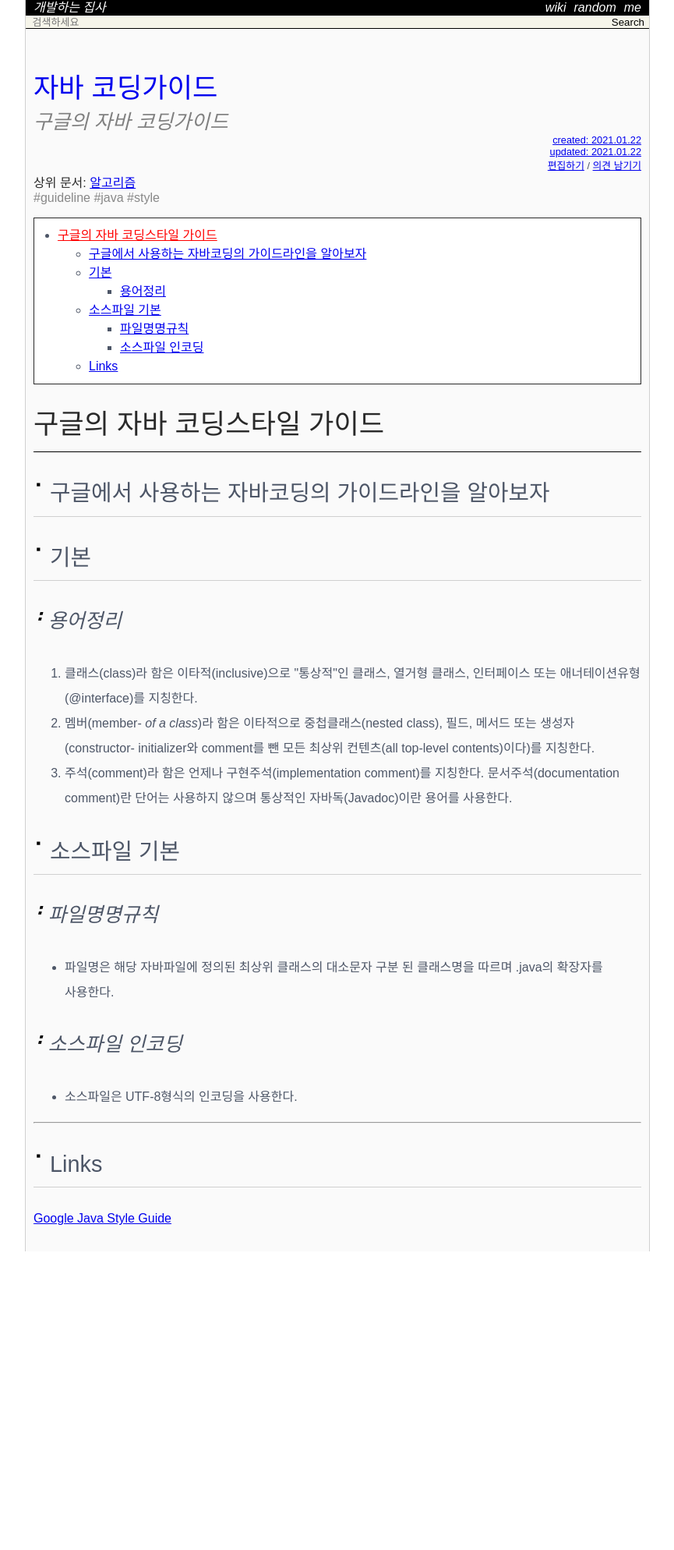
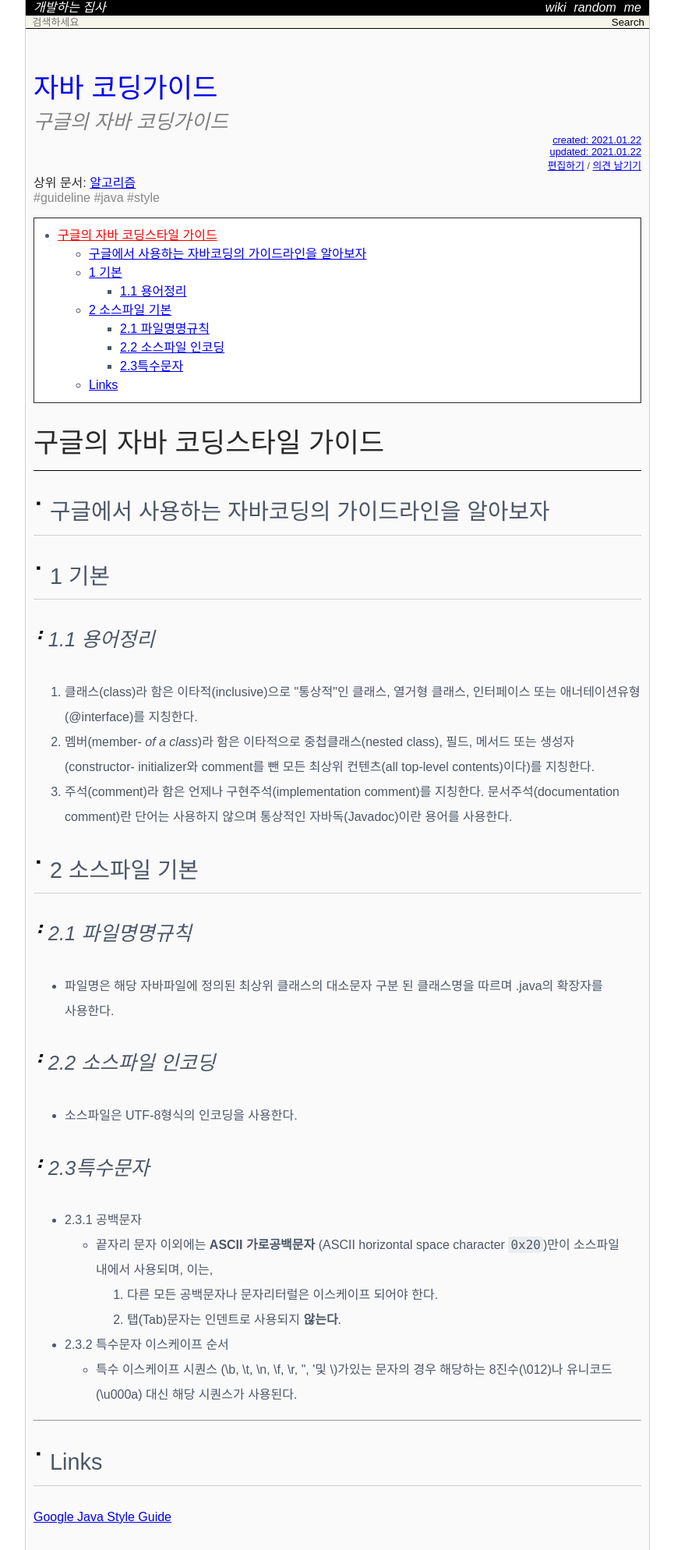
Before and after one commit to Achelous1/achelous1.github.io, a Jekyll site: the page built from _wiki/google-java-style-guide.md, in a window 1280 px wide. Shown: the whole page at 78% size, without its empty margins (207-1072 px from the left). Built offline with Jekyll 4.4.1, drawn with Linux system fonts in a browser that asks for light colours; nearby versions of some CDN libraries; some web fonts are replaced; comment, search, counter and statistics services are not loaded; before the commit the page ends 1605 px from its top, so only the background shows below that.

Commit message:
ADDED searchlist class on CSS

```diff
--- a/_data/pageMap.yml
+++ b/_data/pageMap.yml
@@ -52,7 +52,7 @@ google-java-style-guide:
     summary: '구글의 자바 코딩가이드'
     parent: programming
     url: /wiki/google-java-style-guide
-    updated: '2021-01-22 11:30:24 +0900'
+    updated: '2021-01-22 16:11:06 +0900'
     children: []
 index:
     type: wiki
--- a/_layouts/searchList.html
+++ b/_layouts/searchList.html
@@ -2,7 +2,9 @@
 <html>
     {% include header.html %}
     <body>
-        {{ content }}
+        <div class="searchlist">
+            {{ content }}
+        </div>
         {% include footer.html %}
     </body>
 </html>
--- a/_sass/_layout.scss
+++ b/_sass/_layout.scss
@@ -261,3 +261,7 @@ pre.custom-header{
 .home {
     margin-top: $header-height;
 }
+
+.searchlist {
+    margin-top: 20px;
+}
--- a/_wiki/google-java-style-guide.md
+++ b/_wiki/google-java-style-guide.md
@@ -16,19 +16,28 @@ latex   : false
 # 구글의 자바 코딩스타일 가이드
 ## 구글에서 사용하는 자바코딩의 가이드라인을 알아보자
 
-## 기본
+## 1 기본
 
-### 용어정리
+### 1.1 용어정리
 1. 클래스(class)라 함은 이타적(inclusive)으로 "통상적"인 클래스, 열거형 클래스, 인터페이스 또는 애너테이션유형(@interface)를 지칭한다.
 2. 멤버(member- *of a class*)라 함은 이타적으로 중첩클래스(nested class), 필드, 메서드 또는 생성자(constructor- initializer와 comment를 뺀 모든 최상위 컨텐츠(all top-level contents)이다)를 지칭한다.
 3. 주석(comment)라 함은 언제나 구현주석(implementation comment)를 지칭한다. 문서주석(documentation comment)란 단어는 사용하지 않으며 통상적인 자바독(Javadoc)이란 용어를 사용한다.
 
-## 소스파일 기본
-### 파일명명규칙
+## 2 소스파일 기본
+### 2.1 파일명명규칙
 * 파일명은 해당 자바파일에 정의된 최상위 클래스의 대소문자 구분 된 클래스명을 따르며 .java의 확장자를 사용한다.
 
-### 소스파일 인코딩
+### 2.2 소스파일 인코딩
 * 소스파일은 UTF-8형식의 인코딩을 사용한다.
+
+### 2.3특수문자
+* 2.3.1 공백문자
+	* 끝자리 문자 이외에는 **ASCII 가로공백문자** (ASCII horizontal space character `0x20`)만이 소스파일 내에서 사용되며, 이는,
+	1. 다른 모든 공백문자나 문자리터럴은 이스케이프 되어야 한다.
+	2. 탭(Tab)문자는 인덴트로 사용되지 **않는다**.
+* 2.3.2 특수문자 이스케이프 순서
+	* 특수 이스케이프 시퀀스 (\b, \t, \n, \f, \r, \", \'및 \\)가있는 문자의 경우 해당하는 8진수(\012)나 유니코드(\u000a) 대신 해당 시퀀스가 사용된다.
+
 
 ---
 ## Links
```
Also changed, not shown: other parts of _wiki/google-java-style-guide.md (+1 -1 lines).
